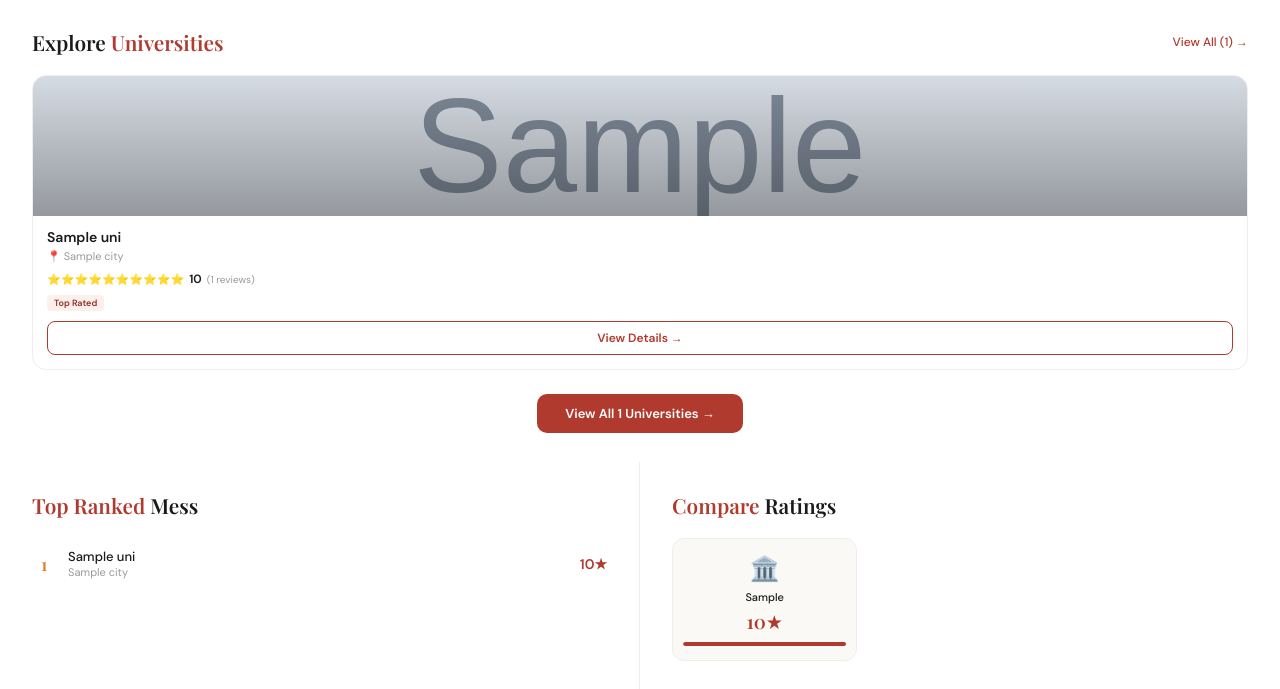
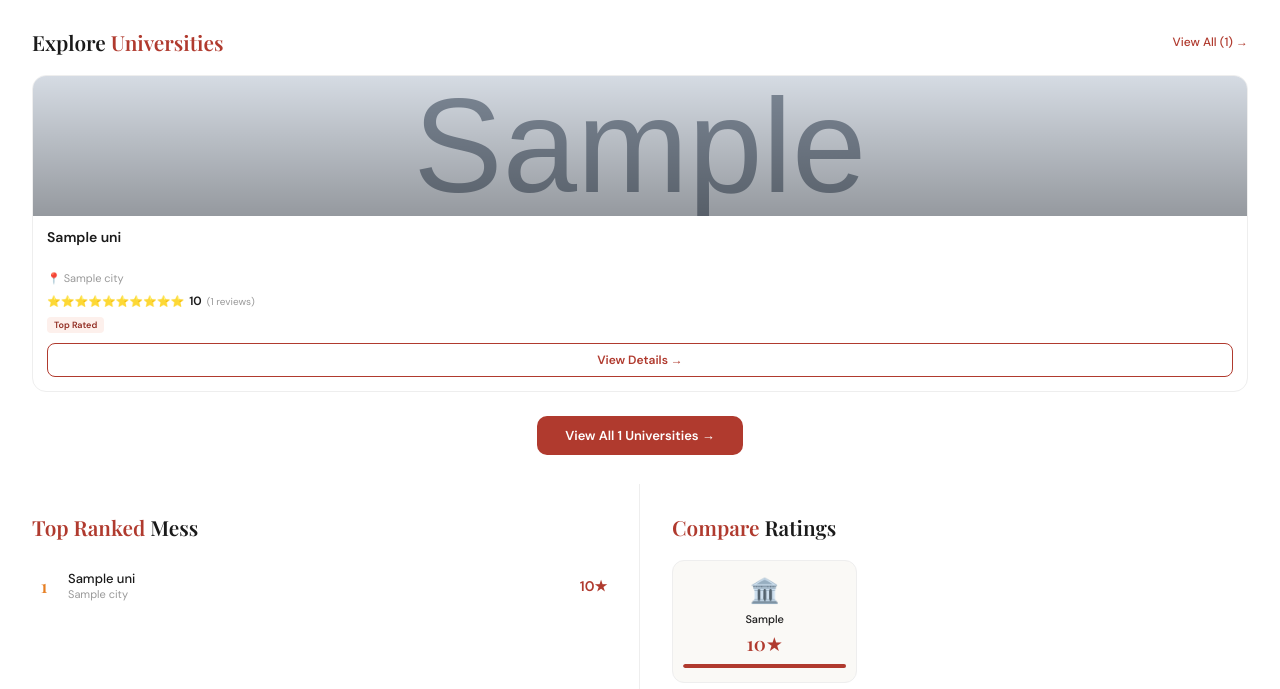
Before and after one commit to gv545312-glitch/mess-review-mvp, a Flask app: template templates/index.html in a window 1280 px wide. Shown: the part 541-1230 px from the top of the page. Run offline with Flask 3, Linux system fonts and the light colour scheme; the template is opened without the code that fills it: most values are stand-ins (such as "Sample title", 1, 10 or a date in 2020); grey boxes marked "Sample" are stand-in pictures.

Commit message:
fixed equal height university cards

```diff
--- a/static/style.css
+++ b/static/style.css
@@ -434,3 +434,23 @@ img { display: block; width: 100%; object-fit: cover; }
   .uni-list-card { flex-wrap: wrap; }
   .uni-list-btn { width: 100%; text-align: center; }
 }
+
+/* ── EQUAL HEIGHT UNI CARDS ── */
+.uni-grid {
+  align-items: stretch;
+}
+.uni-card {
+  display: flex;
+  flex-direction: column;
+}
+.uni-body {
+  display: flex;
+  flex-direction: column;
+  flex: 1;
+}
+.uni-name {
+  min-height: 40px;
+}
+.uni-body .view-btn {
+  margin-top: auto;
+}
```
